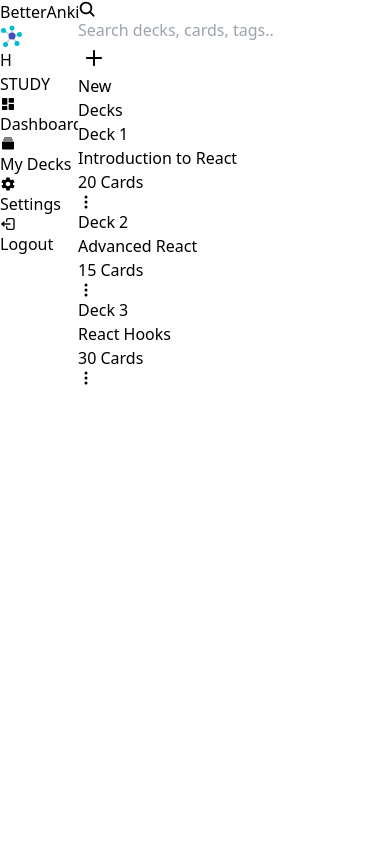
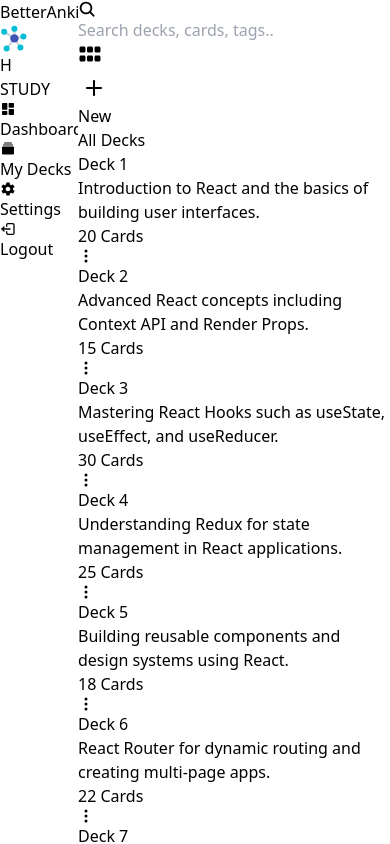
Before and after one commit to Hritvik-Mohan/better-anki, a Next.js app: page /dashboard in a window 390 px wide. Shown: the top 844 px of the page. Built offline with nearby package versions, Linux system fonts and the light colour scheme.

Commit message:
Modal transition animation, decks layout grid or a stack toggle button and transition animation

```diff
--- a/src/components/dashboard_components/deckModal.tsx
+++ b/src/components/dashboard_components/deckModal.tsx
@@ -1,24 +1,60 @@
-import React from 'react';
+import React, { useEffect, useState, useRef } from 'react';
 
 interface DeckModalProps {
-  closeModal: () => void; // Type for the `closeModal` prop
+  closeModal: () => void; // Function to close the modal
+  title: string; // Deck title
+  description: string; // Deck description
+  cardCount: number; // Number of cards
 }
 
-const DeckModal: React.FC<DeckModalProps> = ({ closeModal }) => {
+const DeckModal: React.FC<DeckModalProps> = ({ closeModal, title, description, cardCount }) => {
+  const [isVisible, setIsVisible] = useState(false);
+  const modalRef = useRef<HTMLDivElement>(null);
+
+  useEffect(() => {
+    // Trigger the animation after the component is mounted
+    setTimeout(() => setIsVisible(true), 10);
+
+    // Handle clicks outside the modal
+    const handleClickOutside = (event: MouseEvent) => {
+      if (modalRef.current && !modalRef.current.contains(event.target as Node)) {
+        handleClose();
+      }
+    };
+
+    document.addEventListener('mousedown', handleClickOutside);
+    return () => document.removeEventListener('mousedown', handleClickOutside);
+  });
+
+  const handleClose = () => {
+    setIsVisible(false); // Start the fade-out animation
+    setTimeout(closeModal, 300); // Close the modal after the animation duration
+  };
+
   return (
-    <div className="fixed top-0 left-0 w-full h-full bg-black bg-opacity-50 flex justify-center items-center z-50">
-      <div className="bg-white p-4 rounded-lg shadow-lg">
+    <div
+      className={`fixed top-0 left-0 w-full h-full bg-black bg-opacity-50 flex justify-center items-center z-50 transition-opacity duration-300 ease-in-out ${
+        isVisible ? 'opacity-100' : 'opacity-0'
+      }`}
+    >
+      <div
+        ref={modalRef}
+        className={`bg-white p-4 rounded-lg shadow-lg transform transition-transform duration-300 ease-in-out ${
+          isVisible ? 'translate-y-0' : 'translate-y-4'
+        }`}
+      >
         <div className="flex justify-end">
           <button
-            onClick={closeModal}
+            onClick={handleClose}
             className="text-red-500 hover:text-red-700"
           >
             Close
           </button>
         </div>
         <div>
-          <h2 className="text-xl font-bold mb-4">Modal Contents</h2>
-          <p>This is your modal content.</p>
+          <h2 className="text-xl font-bold mb-4">{title}</h2>
+          <p><strong>Description:</strong> {description}</p>
+          <p><strong>Number of Cards:</strong> {cardCount}</p>
         </div>
       </div>
     </div>
--- a/src/components/dashboard_components/deck_card.tsx
+++ b/src/components/dashboard_components/deck_card.tsx
@@ -1,6 +1,7 @@
-import React, { useState } from 'react';
+import React, { useState } from "react";
 import { BsThreeDotsVertical } from "react-icons/bs";
-import DeckModal from './deckModal';
+import DeckModal from "./deckModal";
+import { useLayoutContext } from "@/context/LayoutContext";
 
 interface DeckCardProps {
   deckTitle: string;
@@ -8,31 +9,56 @@ interface DeckCardProps {
   cardCount: number;
 }
 
-const DeckCard: React.FC<DeckCardProps> = ({ deckTitle, deckDescription, cardCount }) => {
+const DeckCard: React.FC<DeckCardProps> = ({
+  deckTitle,
+  deckDescription,
+  cardCount,
+}) => {
   const [open, setOpen] = useState(false);
 
   const handleOpenDeck = () => setOpen(true);
   const handleCloseDeck = () => setOpen(false);
 
+  const { isGridLayout } = useLayoutContext();
+
   return (
-    <div className="flex flex-col gap-4">
+    <div
+      className={
+        isGridLayout
+          ? "flex flex-col gap-4 aspect-square"
+          : "flex flex-col gap-4"
+      }
+    >
       <div
-        className="flex bg-[rgba(201,211,252)] p-4 rounded-lg items-center justify-between text-gray-600"
+        className={
+          isGridLayout
+            ? "flex flex-wrap bg-[rgba(201,211,252)] p-4 rounded-lg items-center justify-between text-gray-600 h-full"
+            : "flex flex-wrap bg-[rgba(201,211,252)] p-4 rounded-lg items-center justify-between text-gray-600"
+        }
         onClick={handleOpenDeck}
       >
-        <div className="pl-4">
-          <div className="text-black">{deckTitle}</div>
-          <div>{deckDescription}</div>
+        <div className={isGridLayout ? "pl-4" : "pl-4 pt-4"}>
+          <div className="text-black">
+            {deckTitle}
+          </div>
+          <div className="flex flex-wrap text-ellipsis">{deckDescription}</div>
         </div>
-        <div className="flex items-center gap-8 justify-evenly">
+        <div className={isGridLayout ? "flex w-full items-center gap-8 justify-between mt-4 pl-4": "flex w-full items-center gap-8 justify-end mt-4 pl-4"}>
           <div className="text-[1rem]">{cardCount} Cards</div>
-          <div className="w-[2px] py-6 bg-gray-400 rounded-lg"></div>
+          {/* <div className="w-[2px] py-6 bg-gray-400 rounded-lg"></div> */}
           <div className="pr-4">
             <BsThreeDotsVertical />
           </div>
         </div>
       </div>
-      {open && <DeckModal closeModal={handleCloseDeck} />}
+      {open && (
+        <DeckModal
+          closeModal={handleCloseDeck}
+          title={deckTitle}
+          description={deckDescription}
+          cardCount={cardCount}
+        />
+      )}
     </div>
   );
 };
--- a/src/components/dashboard_components/decks.tsx
+++ b/src/components/dashboard_components/decks.tsx
@@ -1,8 +1,8 @@
 import React from "react";
 import DeckCard from "./deck_card";
+import { useLayoutContext } from "@/context/LayoutContext";
 
 export default function Decks() {
-
   // const [selectedDeck, setSelectedDeck] = useState<{
   //   id: number;
   //   title: string;
@@ -14,12 +14,205 @@ export default function Decks() {
     {
       id: 1,
       title: "Deck 1",
-      description: "Introduction to React",
+      description:
+        "Introduction to React and the basics of building user interfaces.",
       cardCount: 20,
     },
-    { id: 2, title: "Deck 2", description: "Advanced React", cardCount: 15 },
-    { id: 3, title: "Deck 3", description: "React Hooks", cardCount: 30 },
+    {
+      id: 2,
+      title: "Deck 2",
+      description:
+        "Advanced React concepts including Context API and Render Props.",
+      cardCount: 15,
+    },
+    {
+      id: 3,
+      title: "Deck 3",
+      description:
+        "Mastering React Hooks such as useState, useEffect, and useReducer.",
+      cardCount: 30,
+    },
+    {
+      id: 4,
+      title: "Deck 4",
+      description:
+        "Understanding Redux for state management in React applications.",
+      cardCount: 25,
+    },
+    {
+      id: 5,
+      title: "Deck 5",
+      description:
+        "Building reusable components and design systems using React.",
+      cardCount: 18,
+    },
+    {
+      id: 6,
+      title: "Deck 6",
+      description:
+        "React Router for dynamic routing and creating multi-page apps.",
+      cardCount: 22,
+    },
+    {
+      id: 7,
+      title: "Deck 7",
+      description:
+        "Server-side rendering with Next.js for better performance and SEO.",
+      cardCount: 28,
+    },
+    {
+      id: 8,
+      title: "Deck 8",
+      description:
+        "Integrating APIs in React apps using Axios and the Fetch API.",
+      cardCount: 35,
+    },
+    {
+      id: 9,
+      title: "Deck 9",
+      description:
+        "Optimizing React apps with memoization, lazy loading, and Suspense.",
+      cardCount: 12,
+    },
+    {
+      id: 10,
+      title: "Deck 10",
+      description:
+        "Testing React components using Jest and React Testing Library.",
+      cardCount: 17,
+    },
+    {
+      id: 11,
+      title: "Deck 11",
+      description:
+        "Introduction to TypeScript in React for type safety and robust applications.",
+      cardCount: 20,
+    },
+    {
+      id: 12,
+      title: "Deck 12",
+      description:
+        "Exploring Material-UI for building styled components in React.",
+      cardCount: 15,
+    },
+    {
+      id: 13,
+      title: "Deck 13",
+      description:
+        "Optimizing performance with React's PureComponent and React.memo.",
+      cardCount: 19,
+    },
+    {
+      id: 14,
+      title: "Deck 14",
+      description: "Using Styled Components for CSS-in-JS in React.",
+      cardCount: 16,
+    },
+    {
+      id: 15,
+      title: "Deck 15",
+      description:
+        "Advanced React Patterns such as compound components and higher-order components (HOCs).",
+      cardCount: 23,
+    },
+    {
+      id: 16,
+      title: "Deck 16",
+      description: "Building Progressive Web Apps (PWA) with React.",
+      cardCount: 14,
+    },
+    {
+      id: 17,
+      title: "Deck 17",
+      description:
+        "Using GraphQL with React for querying and manipulating data.",
+      cardCount: 21,
+    },
+    {
+      id: 18,
+      title: "Deck 18",
+      description: "Understanding Webpack and Babel in React applications.",
+      cardCount: 26,
+    },
+    {
+      id: 19,
+      title: "Deck 19",
+      description:
+        "Integrating third-party libraries like Leaflet for maps and D3.js for data visualization.",
+      cardCount: 24,
+    },
+    {
+      id: 20,
+      title: "Deck 20",
+      description: "Advanced State Management with Zustand and Recoil.",
+      cardCount: 29,
+    },
+    {
+      id: 21,
+      title: "Deck 21",
+      description: "Building a full-stack app with React and Node.js.",
+      cardCount: 32,
+    },
+    {
+      id: 22,
+      title: "Deck 22",
+      description:
+        "Handling forms and validation in React using Formik and React Hook Form.",
+      cardCount: 20,
+    },
+    {
+      id: 23,
+      title: "Deck 23",
+      description: "Serverless React with AWS Lambda and DynamoDB.",
+      cardCount: 18,
+    },
+    {
+      id: 24,
+      title: "Deck 24",
+      description: "Creating a chat application with React and WebSockets.",
+      cardCount: 27,
+    },
+    {
+      id: 25,
+      title: "Deck 25",
+      description:
+        "Handling authentication in React apps with Firebase and Auth0.",
+      cardCount: 22,
+    },
+    {
+      id: 26,
+      title: "Deck 26",
+      description: "Styling React components with Tailwind CSS.",
+      cardCount: 20,
+    },
+    {
+      id: 27,
+      title: "Deck 27",
+      description: "Managing global state with React Context API and hooks.",
+      cardCount: 23,
+    },
+    {
+      id: 28,
+      title: "Deck 28",
+      description:
+        "Unit and integration testing React components with Cypress.",
+      cardCount: 16,
+    },
+    {
+      id: 29,
+      title: "Deck 29",
+      description: "Building real-time applications with React and Firebase.",
+      cardCount: 30,
+    },
+    {
+      id: 30,
+      title: "Deck 30",
+      description: "Creating custom React Hooks to encapsulate reusable logic.",
+      cardCount: 21,
+    },
   ];
+
+  const { isGridLayout } = useLayoutContext();
 
   // const handleDeckClick = (deck: typeof decks[0]) => {
   //   console.log(deck);
@@ -30,9 +223,13 @@ export default function Decks() {
   // console.log(selectedDeck);
 
   return (
-    <div className="p-6">
-      <div className="text-[2.5rem] mb-4">Decks</div>
-      <div className="flex flex-col gap-4">
+    <div
+      className={`transition-all duration-500 ease-in-out ${
+        isGridLayout
+          ? "grid grid-cols-1 sm:grid-cols-2 md:grid-cols-3 lg:grid-cols-4 gap-8"
+          : "flex flex-col gap-4"
+      }`}
+    >
       {decks.map((deck) => (
         <DeckCard
           key={deck.id}
@@ -42,6 +239,5 @@ export default function Decks() {
         />
       ))}
     </div>
-    </div>
   );
 }
--- a/src/components/dashboard_components/main.tsx
+++ b/src/components/dashboard_components/main.tsx
@@ -1,9 +1,17 @@
 import React from 'react'
+import Decks from './decks'
 
 export default function Main() {
   return (
-    <div className='p-6 text-[2.5rem] mb-4'>
-        Dashboard
+    <div className='p-6'>
+      <div className='text-[2.5rem] mb-4'>
+          Dashboard
+      </div>
+      <div className='p-6'>
+        <div className='text-[2rem] font-thin'>Decks</div>
+        <div className="flex justify-center my-4 h-[2px] rounded-lg bg-[rgba(243,243,243,1)]"></div>
+        <Decks/>
+      </div>
     </div>
   )
 }
--- /dev/null
+++ b/src/components/dashboard_components/myDecks.tsx
@@ -0,0 +1,11 @@
+import React from "react";
+import Decks from "./decks";
+
+export default function MyDecks() {
+  return (
+    <div className="p-6">
+      <div className="text-[2.5rem] mb-4">All Decks</div>
+      <Decks/>
+    </div>
+  );
+}
--- a/src/components/dashboard_components/navbar.tsx
+++ b/src/components/dashboard_components/navbar.tsx
@@ -1,8 +1,16 @@
 import React from "react";
 import { IoSearch } from "react-icons/io5";
 import { IoIosAdd } from "react-icons/io";
+import { FaGripHorizontal } from "react-icons/fa";
+import { LuStretchHorizontal } from "react-icons/lu";
+import { useLayoutContext } from "@/context/LayoutContext";
 
 export default function Navbar() {
+  const {isGridLayout, toggleLayout} = useLayoutContext();
+  // const handleLayout = () => {
+  //   if (isGridLayout == true) setIsGridLayout(false);
+  //     else setIsGridLayout(true);
+  // }
   return (
     <div>
       <div className="p-4 flex justify-evenly gap-[1rem]">
@@ -15,6 +23,17 @@ export default function Navbar() {
             placeholder="Search decks, cards, tags.."
           />
         </div>
+        <div className="flex items-center" onClick={toggleLayout}>
+          {isGridLayout ? (
+            <button>
+              <FaGripHorizontal size="1.5rem" />
+            </button>
+          ) : (
+            <button>
+              <LuStretchHorizontal size="1.5rem" />
+            </button>
+          )}
+        </div>
         <div>
           <button className="flex items-center justify-center min-w-[6rem] max-w-[6rem] bg-[rgba(218,224,248,1)] hover:bg-[rgb(201,211,252)] text-[rgba(77,110,213,1)] w-[15%] p-4 rounded-lg font-semibold">
             <IoIosAdd size="2rem" />
--- a/src/components/dashboard_components/sidebar.tsx
+++ b/src/components/dashboard_components/sidebar.tsx
@@ -19,10 +19,10 @@ export default function Sidebar({ onChangeSection }: SidebarProps) {
       <div className="flex items-center justify-between">
         <Link href="/">
           <h1 className="flex items-center ml-4 mt-6">
-            <span className="font-bold">Better</span>
-            <span>Anki</span>
+            <span className="font-bold text-[1.2rem]">Better</span>
+            <span className="text-[1.2rem]">Anki</span>
             <span className="ml-2">
-              <FcMindMap size="1.5rem" />
+              <FcMindMap size="1.8rem" />
             </span>
           </h1>
         </Link>
--- /dev/null
+++ b/src/context/LayoutContext.tsx
@@ -0,0 +1,24 @@
+import React, { createContext, useContext, useState } from 'react';
+
+interface LayoutContextProps {
+    isGridLayout: boolean;
+    toggleLayout: () => void;
+}
+
+const LayoutContext = createContext<LayoutContextProps | undefined>(undefined);
+
+export const LayoutProvider: React.FC<{ children: React.ReactNode }> = ({ children }) => {
+    const [isGridLayout, setIsGridLayout] = useState(true);
+    const toggleLayout = () => setIsGridLayout((prev) => !prev);
+  return (
+    <LayoutContext.Provider value={{ isGridLayout, toggleLayout }}>
+        {children}
+    </LayoutContext.Provider>
+  );
+};
+
+export const useLayoutContext = () => {
+    const context = useContext(LayoutContext);
+    if (!context) throw new Error("useLayoutContext must be used within a LayoutProvider");
+    return context;
+}
--- a/src/pages/_app.tsx
+++ b/src/pages/_app.tsx
@@ -1,6 +1,10 @@
 import "@/styles/globals.css";
 import type { AppProps } from "next/app";
+import { LayoutProvider } from "@/context/LayoutContext";
 
 export default function App({ Component, pageProps }: AppProps) {
-  return <Component {...pageProps} />;
+  return (
+  <LayoutProvider>
+    <Component {...pageProps} />
+  </LayoutProvider>);
 }
--- a/src/pages/dashboard/index.tsx
+++ b/src/pages/dashboard/index.tsx
@@ -1,10 +1,12 @@
-import Decks from "@/components/dashboard_components/decks";
+// import Decks from "@/components/dashboard_components/decks";
 import Main from "@/components/dashboard_components/main";
 import Navbar from "@/components/dashboard_components/navbar";
 import Settings from "@/components/dashboard_components/settings";
 import Sidebar from "@/components/dashboard_components/sidebar";
 import { Panel, PanelGroup, PanelResizeHandle } from "react-resizable-panels";
 import React, { JSX, useState } from "react";
+import MyDecks from "@/components/dashboard_components/myDecks";
+import { useLayoutContext } from "@/context/LayoutContext";
 
 export default function Dashboard() {
   type SectionKey = "myDashboard" | "myDecks" | "mySettings";
@@ -13,13 +15,25 @@ export default function Dashboard() {
 
   const sections: Record<SectionKey, JSX.Element> = {
     myDashboard: <Main />,
-    myDecks: <Decks />,
+    myDecks: <MyDecks />,
     mySettings: <Settings />,
   };
+
+  const { isGridLayout } = useLayoutContext();
   return (
     <div className="flex">
-      <PanelGroup autoSaveId="example" direction="horizontal">
-        <Panel defaultSize={20} minSize={12} maxSize={25} className="w-[20%] h-screen bg-[rgba(249,249,249,1)] border-[3px] border-[rgba(244,244,244,1)]">
+      <PanelGroup
+        autoSaveId="example"
+        direction="horizontal"
+        className="h-full"
+      >
+        {/* <Panel defaultSize={20} minSize={12} maxSize={25} className="w-[20%] bg-[rgba(249,249,249,1)] border-[3px] border-[rgba(244,244,244,1)]"> */}
+        <Panel
+          defaultSize={20}
+          minSize={12}
+          maxSize={25}
+          className={`min-h-screen ${isGridLayout ? "w-[20%]" : "w-[20%]"} bg-[rgba(249,249,249,1)] border-r-[3px] border-[rgba(244,244,244,1)]`}
+        >
           <Sidebar onChangeSection={setActiveSection} />
         </Panel>
         <PanelResizeHandle />
```
Lines whose indentation alone changed are shown as unchanged.
